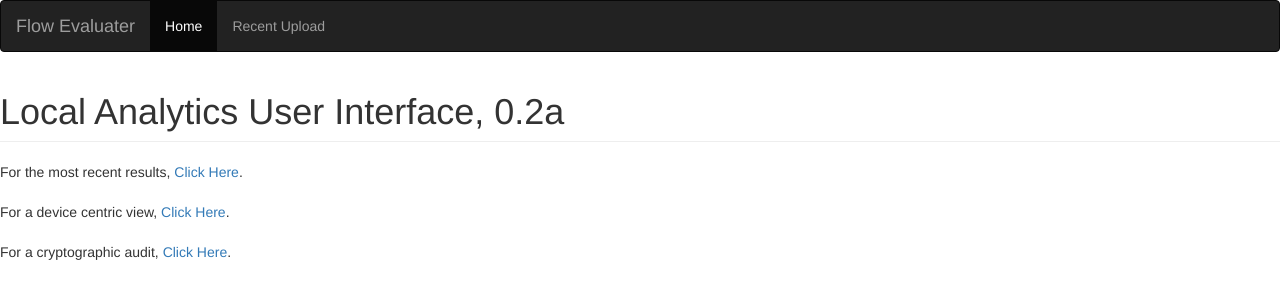
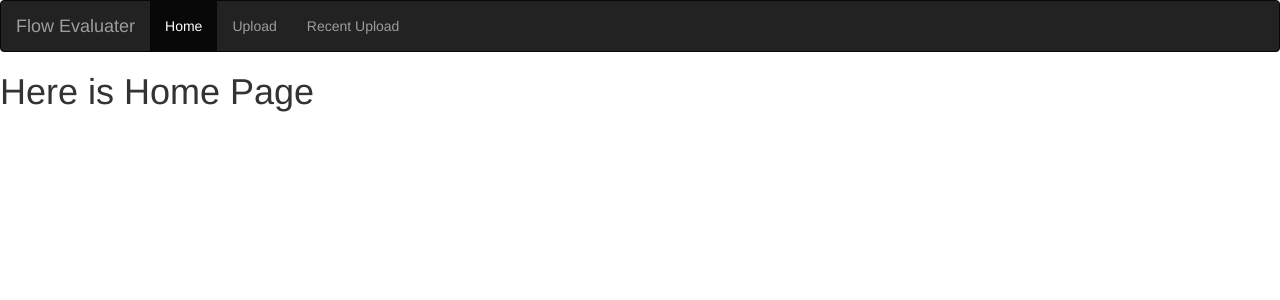
Before and after one commit to b04505009/MiniWeb, a Flask app: page / in a window 1280 px wide. Shown: the top 300 px of the page. Run offline with Flask 2, Linux system fonts and the light colour scheme; some libraries are stand-ins or nearby versions.

Commit message:
revise few things

```diff
--- a/server.py
+++ b/server.py
@@ -91,3 +91,4 @@ def result():
 
 
 server.run(port=5000, debug=True)
+# server.run(host="192.168.0.1",port=5000, debug=True)
--- a/templates/base.html
+++ b/templates/base.html
@@ -18,6 +18,7 @@
     </div>
     <ul class="nav navbar-nav">
       <li class="active"><a href="/home">Home</a></li>
+      <li><a href="/upload">Upload</a></li>
       <li><a href="/result">Recent Upload</a></li>
       <!--li class="dropdown"><a class="dropdown-toggle" data-toggle="dropdown" href="#">Page 1 <span class="caret"></span></a>
         <ul class="dropdown-menu">
--- a/templates/home.html
+++ b/templates/home.html
@@ -1,51 +1,6 @@
-<!--
- *
- * Copyright (c) 2016 Cisco Systems, Inc.
- * All rights reserved.
- *
- * Redistribution and use in source and binary forms, with or without
- * modification, are permitted provided that the following conditions
- * are met:
- *
- *   Redistributions of source code must retain the above copyright
- *   notice, this list of conditions and the following disclaimer.
- *
- *   Redistributions in binary form must reproduce the above
- *   copyright notice, this list of conditions and the following
- *   disclaimer in the documentation and/or other materials provided
- *   with the distribution.
- *
- *   Neither the name of the Cisco Systems, Inc. nor the names of its
- *   contributors may be used to endorse or promote products derived
- *   from this software without specific prior written permission.
- *
- * THIS SOFTWARE IS PROVIDED BY THE COPYRIGHT HOLDERS AND CONTRIBUTORS
- * "AS IS" AND ANY EXPRESS OR IMPLIED WARRANTIES, INCLUDING, BUT NOT
- * LIMITED TO, THE IMPLIED WARRANTIES OF MERCHANTABILITY AND FITNESS
- * FOR A PARTICULAR PURPOSE ARE DISCLAIMED. IN NO EVENT SHALL THE
- * COPYRIGHT HOLDERS OR CONTRIBUTORS BE LIABLE FOR ANY DIRECT,
- * INDIRECT, INCIDENTAL, SPECIAL, EXEMPLARY, OR CONSEQUENTIAL DAMAGES
- * (INCLUDING, BUT NOT LIMITED TO, PROCUREMENT OF SUBSTITUTE GOODS OR
- * SERVICES; LOSS OF USE, DATA, OR PROFITS; OR BUSINESS INTERRUPTION)
- * HOWEVER CAUSED AND ON ANY THEORY OF LIABILITY, WHETHER IN CONTRACT,
- * STRICT LIABILITY, OR TORT (INCLUDING NEGLIGENCE OR OTHERWISE)
- * ARISING IN ANY WAY OUT OF THE USE OF THIS SOFTWARE, EVEN IF ADVISED
- * OF THE POSSIBILITY OF SUCH DAMAGE.
- *
--->
-
 {% extends "base.html" %}
 <script>
     document.getElementById("navbar_home").className = "active";
 </script> {% block content %}
-<!-- Main jumbotron for a primary marketing message or call to action -->
-<h1 class="page-header">Local Analytics User Interface, 0.2a</h1>
-
-For the most recent results,
-<a href="/results">Click Here</a>.
-<br />
-<br /> For a device centric view,
-<a href="/devices">Click Here</a>.
-<br />
-<br /> For a cryptographic audit,
-<a href="/crypto_dashboard">Click Here</a>. {% endblock %}
+<h1>Here is Home Page</h1>
+{% endblock %}
--- a/templates/result.html
+++ b/templates/result.html
@@ -6,8 +6,8 @@
 
     form {
         position: absolute;
-        top: 50%;
-        left: 50%;
+        top: 100;
+	left: 50%;
     }
 
     form button {
```
